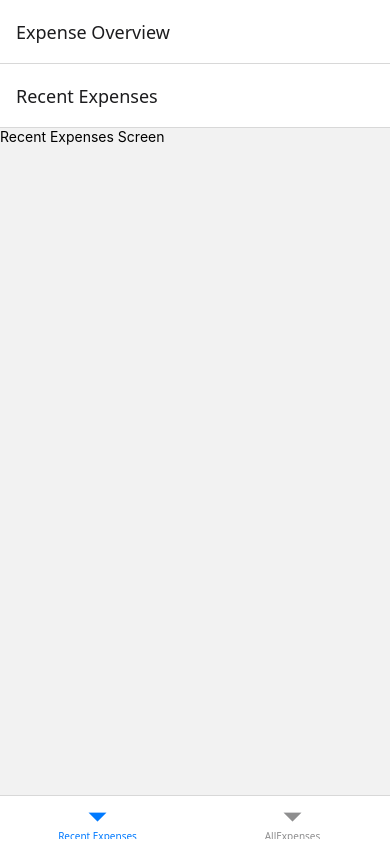
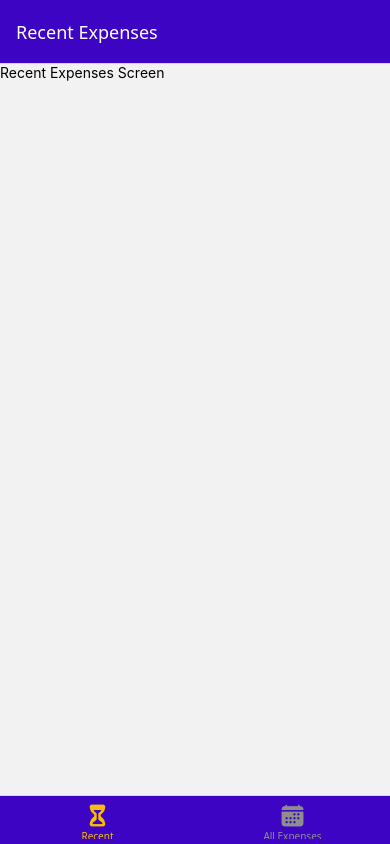
Before and after one commit to mohitcnsia/apprec8, a React Native app: screen / in a window 390 px wide. Built offline with nearby package versions, Linux system fonts and the light colour scheme.

Commit message:
Styling improvements

```diff
--- a/App.js
+++ b/App.js
@@ -6,24 +6,58 @@
 import ManageExpenses from "./screens/ManageExpenses";
 import RecentExpenses from "./screens/RecentExpenses";
 import AllExpenses from "./screens/AllExpenses";
+import { Ionicons } from "@expo/vector-icons";
 
 const Stack = createNativeStackNavigator();
 const BottomTabs = createBottomTabNavigator();
 
 function ExpensesOverview() {
-  return <BottomTabs.Navigator>
-    <BottomTabs.Screen name="Recent Expenses" component={RecentExpenses} />
-    <BottomTabs.Screen name="AllExpenses" component={AllExpenses} />
+  return (
+    <BottomTabs.Navigator
+      screenOptions={{
+        headerStyle: { backgroundColor: Colors.primary500 },
+        headerTintColor: "white",
+        tabBarStyle: { backgroundColor: Colors.primary500 },
+        tabBarActiveTintColor: Colors.accent500,
+      }}
+    >
+      <BottomTabs.Screen
+        name="Recent Expenses"
+        component={RecentExpenses}
+        options={{
+          title: "Recent Expenses",
+          tabBarLabel: "Recent",
+          tabBarIcon: ({ color, size }) => (
+            <Ionicons name="hourglass" size={size} color={color} />
+          ),
+        }}
+      />
+      <BottomTabs.Screen
+        name="AllExpenses"
+        component={AllExpenses}
+        options={{
+          title: "All Expenses",
+          tabBarLabel: "All Expenses",
+          tabBarIcon: ({ color, size }) => (
+            <Ionicons name="calendar" size={size} color={color} />
+          ),
+        }}
+      />
     </BottomTabs.Navigator>
+  );
 }
 
 export default function App() {
   return (
     <>
-    <StatusBar style='auto'/>
+      <StatusBar style="auto" />
       <NavigationContainer>
         <Stack.Navigator>
-      <Stack.Screen name="Expense Overview" component={ExpensesOverview} />
+          <Stack.Screen
+            name="Expense Overview"
+            component={ExpensesOverview}
+            options={{ headerShown: false }}
+          />
           <Stack.Screen name="ManageExpenses" component={ManageExpenses} />
         </Stack.Navigator>
       </NavigationContainer>
@@ -35,7 +69,7 @@
   container: {
     flex: 1, // Ensures the View fills the entire screen
     backgroundColor: Colors.primaryDarkMaroon, // Your desired background color
-    justifyContent: 'center'
+    justifyContent: "center",
   },
   text: {
     fontSize: 14,
@@ -43,4 +77,10 @@
     color: Colors.primaryBrightYellow,
     textAlign: "center",
   },
+  headerLargeTitleStyle: {
+    fontFamily: "Georgia",
+    fontSize: 22,
+    fontWeight: "500",
+    color: "blue",
+  },
 });
--- a/config/colors.js
+++ b/config/colors.js
@@ -6,4 +6,17 @@
   primaryLightPink: "#f0b0f0",
   primaryOrange: "#f12b15",
   blackText: "#000000",
+
+  primary50: '#e4d9fd',
+    primary100: '#c6affc',
+    primary200: '#a281f0',
+    primary400: '#5721d4',
+    primary500: '#3e04c3',
+    primary700: '#2d0689',
+    primary800: '#200364',
+    accent500: '#f7bc0c',
+    error50: '#fcc4e4',
+    error500: '#9b095c',
+    gray500: '#39324a',
+    gray700: '#221c30',
 };
```
Lines whose indentation alone changed are shown as unchanged.
